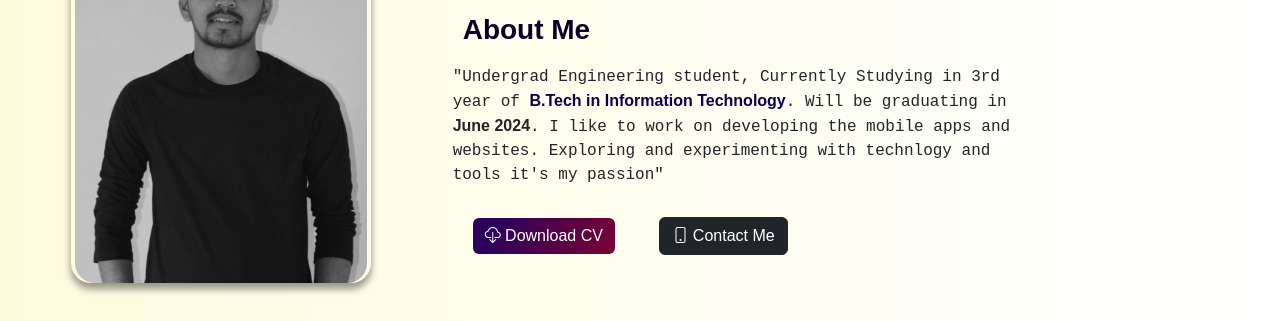
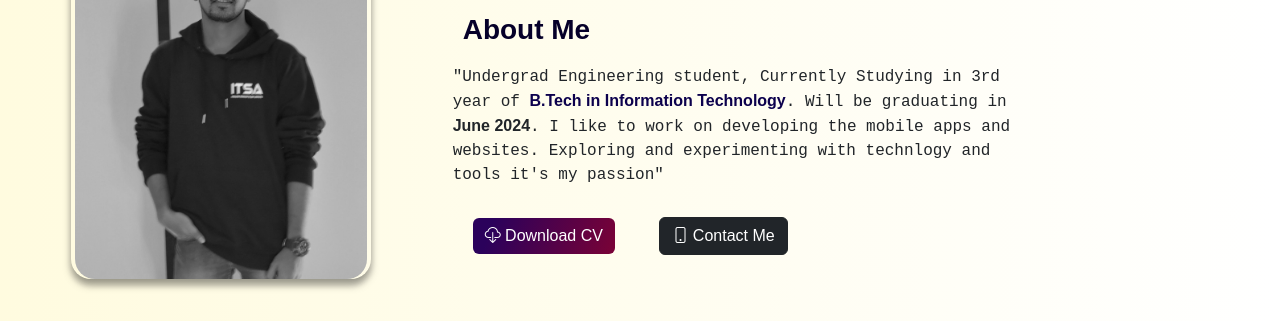
Before and after one commit to dhgavali/porfolio-site, a plain HTML site: page index.html in a window 1280 px wide. Shown: the part 293-614 px from the top of the page. Drawn offline with nearby package versions, Linux system fonts and the light colour scheme; no server answers; a web font is replaced by a local one.

Commit message:
profile photo changes

```diff
--- a/index.html
+++ b/index.html
@@ -102,7 +102,7 @@
                 data-aos-easing="ease-in-sine"
                 data-aos-duration="700"
               >
-                <img src="assets/new.jpg" />
+                <img src="assets/new.png" />
               </div>
               <div class="col-sm ss-icon d-flex justify-content-center">
                 <a href="https://www.linkedin.com/in/dhgavali" target="_blank">
```
Also changed, not shown: assets/new.jpg (deleted), assets/new.png (added).
